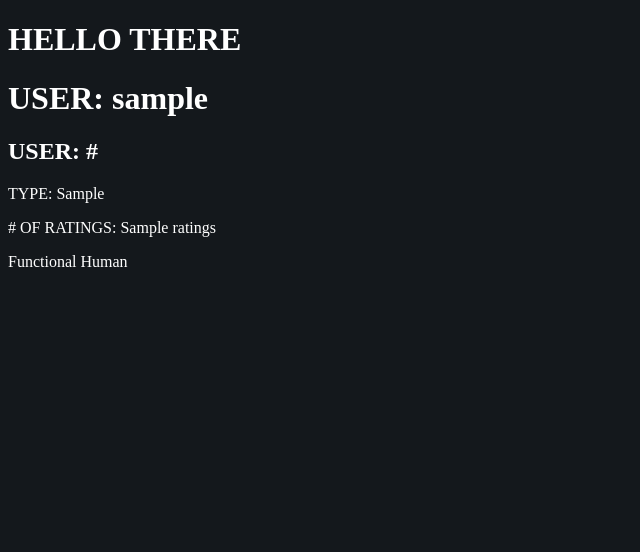
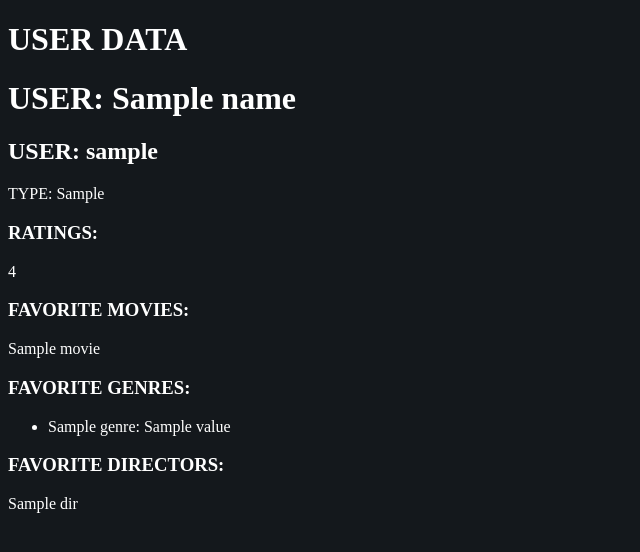
Before and after one commit to MichaelToast/letterboxdScraper, a Flask app: template templates/data.html in a window 1280 px wide. Shown: the top 552 px of the page, without its empty margins (0-640 px from the left). Run offline with Flask 3, Linux system fonts and the light colour scheme; the template is opened without the code that fills it: most values are stand-ins (such as "Sample title", 1, 10 or a date in 2020).

Commit message:
Dictionary now hold appropriate data and gets printed correctly

```diff
--- a/main.py
+++ b/main.py
@@ -237,7 +237,7 @@ def main():
 
 
 
-# main()
+main()
 
 print("\033[1;32mThank You :)\033[0m")
 #To run Code: python main.py
--- a/moviesPage.py
+++ b/moviesPage.py
@@ -3,11 +3,29 @@ from flask import Flask, render_template, request
 app = Flask(__name__)
 
 userData = {
-    'pageLink': '',
-    'username': 'Michael',
-    'accountType': 'Standard',
-    'ratings': 12
+    'name': {
+        'accountName': '',
+        'userName': ''
+        },
+    'ratingStats': [],
+    'favMovies': [],
+    'favGenres': {"Action": 0, "Adventure":0, "Animation":0, "Comedy":0, "Crime":0, "Documentary":0,
+             "Drama":0, "Family":0, "Fantasy":0, "History":0, "Horror":0, "Music":0, "Mystery":0, "Romance":0,
+               "Science Fiction":0, "Thriller":0, "TV Movie":0, "War":0, "Western":0},
+    'favDir': []
 }
+
+# Dummy Data
+userData['name']['accountName'] = "Burnt Toast"
+userData['name']['accountName'] = "Michael"
+userData['ratingStats'] = ['*', '**', '***', '****', '*****']
+userData['favGenres']['Action'] = 12
+userData['favGenres']['Adventure'] = 10
+userData['favGenres']['Animation'] = 10
+userData['favGenres']['Thriller'] = 12
+userData['favDir'] = ['Christopher Nolan', 'Francis Ford Coppola', 'Human']
+
+topGenres = sorted(userData['favGenres'].items(), key=lambda x: x[1], reverse=True)[:10]
 
 @app.route('/', methods=["GET", "POST"])
 @app.route('/home', methods=["GET", "POST"])
@@ -16,7 +34,7 @@ def home():
         pageLink = request.form.get("flink")
         userData["pageLink"] = pageLink
         # Now, I have to pass the link through the data collection functions
-        return render_template('data.html', posts=userData)
+        return render_template('data.html', posts=userData, genres=topGenres)
     return render_template('home.html')
 
 @app.route('/dataPage')
--- a/templates/data.html
+++ b/templates/data.html
@@ -6,18 +6,34 @@
     <title>DATA</title>
 </head>
 <body style="background-color: #14181C; color: white">
-    <h1>HELLO THERE</h1>
+    <h1>USER DATA</h1>
     <!--Flask uses Jinja for parameters-->
-    <h1>USER: {{ posts.username }}</h1>
-    <h2>USER: {{ posts.pageLink }}</h2>
+    <h1>USER: {{ posts.name.accountName }}</h1>
+    <h2>USER: {{ posts.name.userName }}</h2>
     <p>TYPE: {{ posts.accountType }}</p>
-    <p># OF RATINGS: {{ posts.ratings }}</p>
+    <h3>RATINGS:</h3>
+    {% for rating in posts.ratingStats %}
+        <p> {{ rating }} </p>
+    {% endfor %}
 
-    {% if posts.ratings > 5 %}
-        <p>Looser</p>
-    {% else %}
-        <p>Functional Human</p>
-    {% endif %}
+    <h3>FAVORITE MOVIES:</h3>
+    {% for movie in posts.favMovies %}
+        <p> {{ movie }} </p>
+    {% endfor %}
+
+    <!-- This line is completely wrong. Need to access the sub dir -->
+
+    <h3>FAVORITE GENRES:</h3>
+    <ul>
+        {% for genre, value in genres %}
+            <li>{{ genre }}: {{ value }}</li>
+        {% endfor %}
+    </ul>
+
+    <h3>FAVORITE DIRECTORS:</h3>
+    {% for dir in posts.favDir %}
+        <p> {{ dir }} </p>
+    {% endfor %}
 
 
 
```
